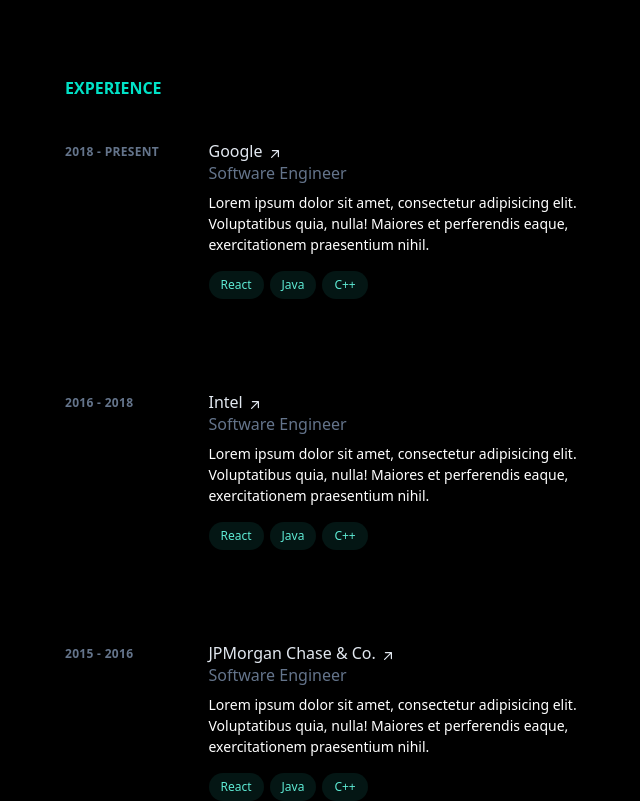
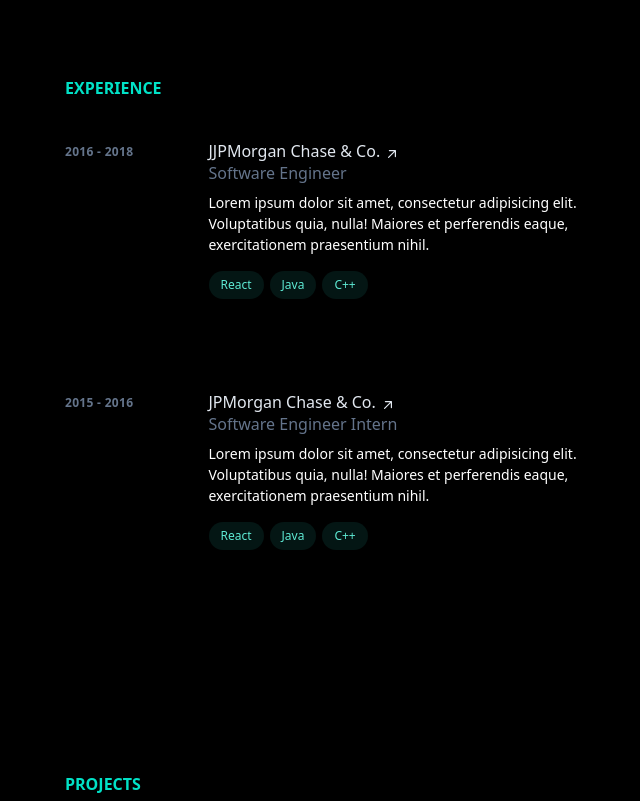
Before and after one commit to sayalikulk/portfolio, a React (Create React App) app: page / in a window 1280 px wide. Shown: the part 940-1741 px from the top of the page, without its empty margins (557-1197 px from the left). Built offline with nearby package versions, Linux system fonts and the light colour scheme; the HTML template or start-up script is replaced by a standard one.

Commit message:
Added changes to project card'

```diff
--- a/src/components/fields/Experience.jsx
+++ b/src/components/fields/Experience.jsx
@@ -5,9 +5,8 @@
   return (
     <div id="experience" className='p-[50px] md:pt-[100px] md:pl-[100px] md:pr-[50px]'>
       <h2 class="font-bold uppercase pb-[20px] text-[#01e2c7]">Experience</h2>
-      <ExperienceCard timeline="2018 - PRESENT" role="Software Engineer" name="Google" description="Lorem ipsum dolor sit amet, consectetur adipisicing elit. Voluptatibus quia, nulla! Maiores et perferendis eaque, exercitationem praesentium nihil." skills={["React", "Java", "C++"]}/>
-      <ExperienceCard timeline="2016 - 2018" role="Software Engineer" name="Intel" description="Lorem ipsum dolor sit amet, consectetur adipisicing elit. Voluptatibus quia, nulla! Maiores et perferendis eaque, exercitationem praesentium nihil." skills={["React", "Java", "C++"]}/>
-      <ExperienceCard timeline="2015 - 2016" role="Software Engineer" name="JPMorgan Chase & Co." description="Lorem ipsum dolor sit amet, consectetur adipisicing elit. Voluptatibus quia, nulla! Maiores et perferendis eaque, exercitationem praesentium nihil." skills={["React", "Java", "C++"]}/>
+      <ExperienceCard timeline="2016 - 2018" role="Software Engineer" name="JJPMorgan Chase & Co." description="Lorem ipsum dolor sit amet, consectetur adipisicing elit. Voluptatibus quia, nulla! Maiores et perferendis eaque, exercitationem praesentium nihil." skills={["React", "Java", "C++"]}/>
+      <ExperienceCard timeline="2015 - 2016" role="Software Engineer Intern" name="JPMorgan Chase & Co." description="Lorem ipsum dolor sit amet, consectetur adipisicing elit. Voluptatibus quia, nulla! Maiores et perferendis eaque, exercitationem praesentium nihil." skills={["React", "Java", "C++"]}/>
 
     </div>
   )
--- a/src/components/utils/ProjectCard.jsx
+++ b/src/components/utils/ProjectCard.jsx
@@ -2,13 +2,13 @@
 import PropTypes from 'prop-types'
 
 const ProjectCard = props => {
-    const { project_title, project_description, tech_used } = props;
+    const { project_title, project_description,project_url,tech_used } = props;
     return (
         <div class="group relative grid gap-4 pb-1 transition-all sm:grid-cols-8 sm:gap-8 md:gap-4 lg:hover:!opacity-100 lg:group-hover/list:opacity-50">
         <div class="absolute -inset-x-4 -inset-y-4 z-0 hidden rounded-md transition motion-reduce:transition-none lg:-inset-x-6 lg:block lg:group-hover:bg-[#ffffff1a] lg:group-hover:shadow-[inset_0_1px_0_0_rgba(148,163,184,0.1)] lg:group-hover:drop-shadow-lg"></div>
         <div class="z-10 sm:order-2 sm:col-span-6">
            <h3>
-              <a class="inline-flex items-baseline font-medium leading-tight text-slate-200 hover:text-teal-300 focus-visible:text-teal-300  group/link text-base" href="https://spotify-profile.herokuapp.com/" target="_blank" rel="noreferrer" aria-label="Spotify Profile">
+              <a class="inline-flex items-baseline font-medium leading-tight text-slate-200 hover:text-teal-300 focus-visible:text-teal-300  group/link text-base" href="{project_url}" target="_blank" rel="noreferrer" aria-label="Spotify Profile">
                  <span class="absolute -inset-x-4 -inset-y-2.5 hidden rounded md:-inset-x-6 md:-inset-y-4 lg:block"></span>
                  <span>
                     <span class="inline-block">
@@ -35,7 +35,7 @@
                  })}
            </ul>
         </div>
-        <img alt="" loading="lazy" width="200" height="48" decoding="async" data-nimg="1" class="rounded border-2 border-slate-200/10 transition group-hover:border-slate-200/30 sm:order-1 sm:col-span-2 sm:translate-y-1" style={{color:"transparent"}} srcset="/public/ProjectIcon.png&amp;w=256&amp;q=75 1x, /public/ProjectIcon.png&amp;w=640&amp;q=75 2x" src="/public/ProjectIcon.png&amp;w=640&amp;q=75"></img>
+        <img alt="" loading="lazy" width="200" height="48" decoding="async" data-nimg="1" class="rounded border-2 border-slate-200/10 transition group-hover:border-slate-200/30 sm:order-1 sm:col-span-2 sm:translate-y-1" style={{color:"transparent"}} srcset="/ProjectIcon.png&amp;w=256&amp;q=75 1x, /ProjectIcon.png&amp;w=640&amp;q=75 2x" src="/ProjectIcon.png&amp;w=640&amp;q=75"></img>
      </div>
     )
 }
```
